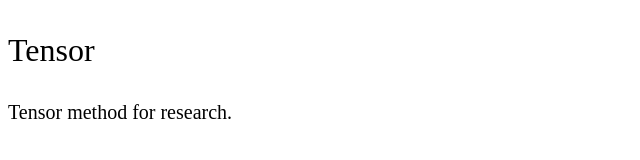
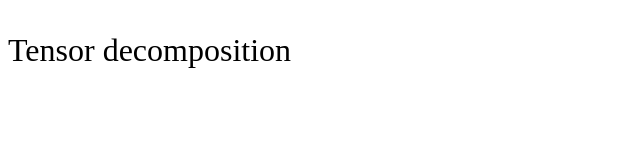
Before and after one commit to wangdeqing/tensor.tech, a plain HTML site: page index.html in a window 1280 px wide. Shown: the whole page, without its empty margins (0-640 px from the left). Drawn offline with Linux system fonts and the light colour scheme.

Commit message:
Update index.html

```diff
--- a/index.html
+++ b/index.html
@@ -2,11 +2,10 @@
 <html xmlns="http://www.w3.org/1999/xhtml">
 <head>
 <meta http-equiv="Content-Type" content="text/html; charset=utf-8" />
-<title>TensorLink</title>
+<title>Tensor decomposition</title>
 </head>
 
 <body>
-<p style="font-size:32px">Tensor</p>
-<p style="font-size:20px">Tensor method for research.</p>
+<p style="font-size:32px">Tensor decomposition</p>
 </body>
 </html>
```
